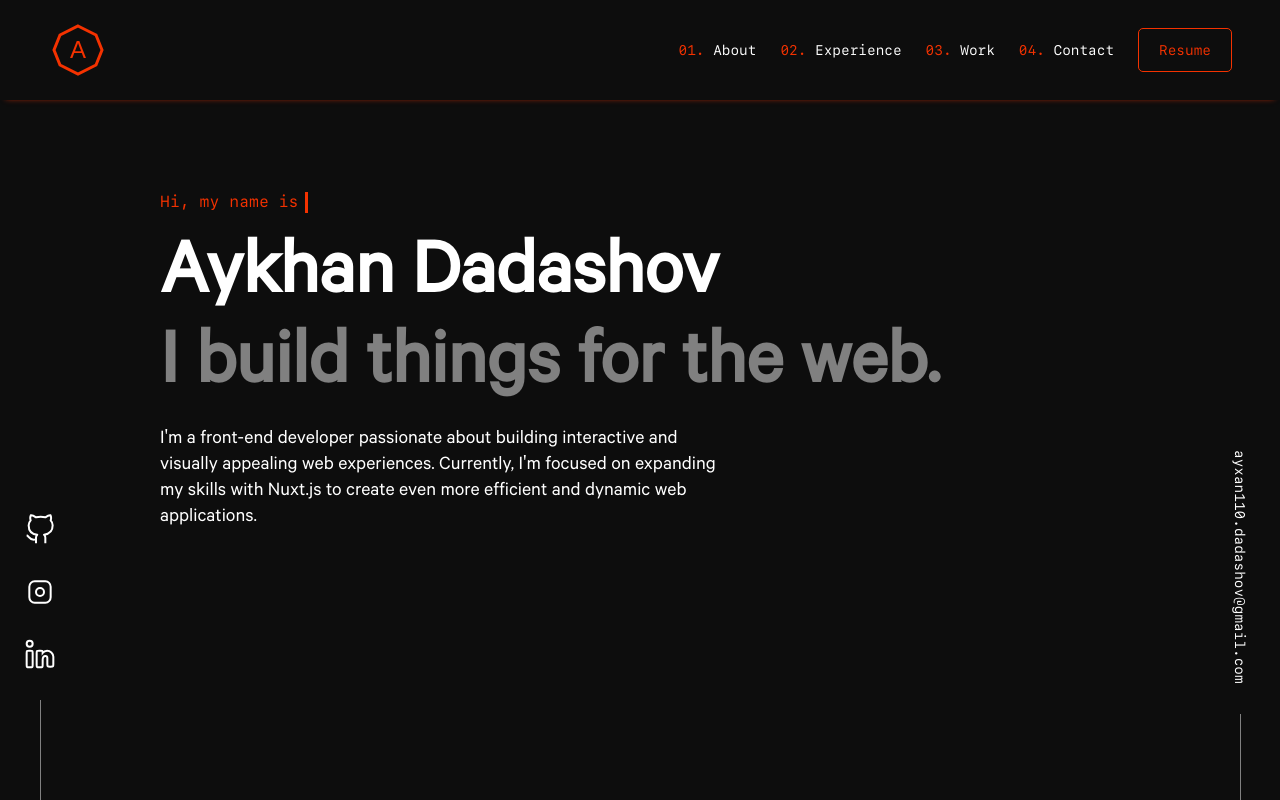
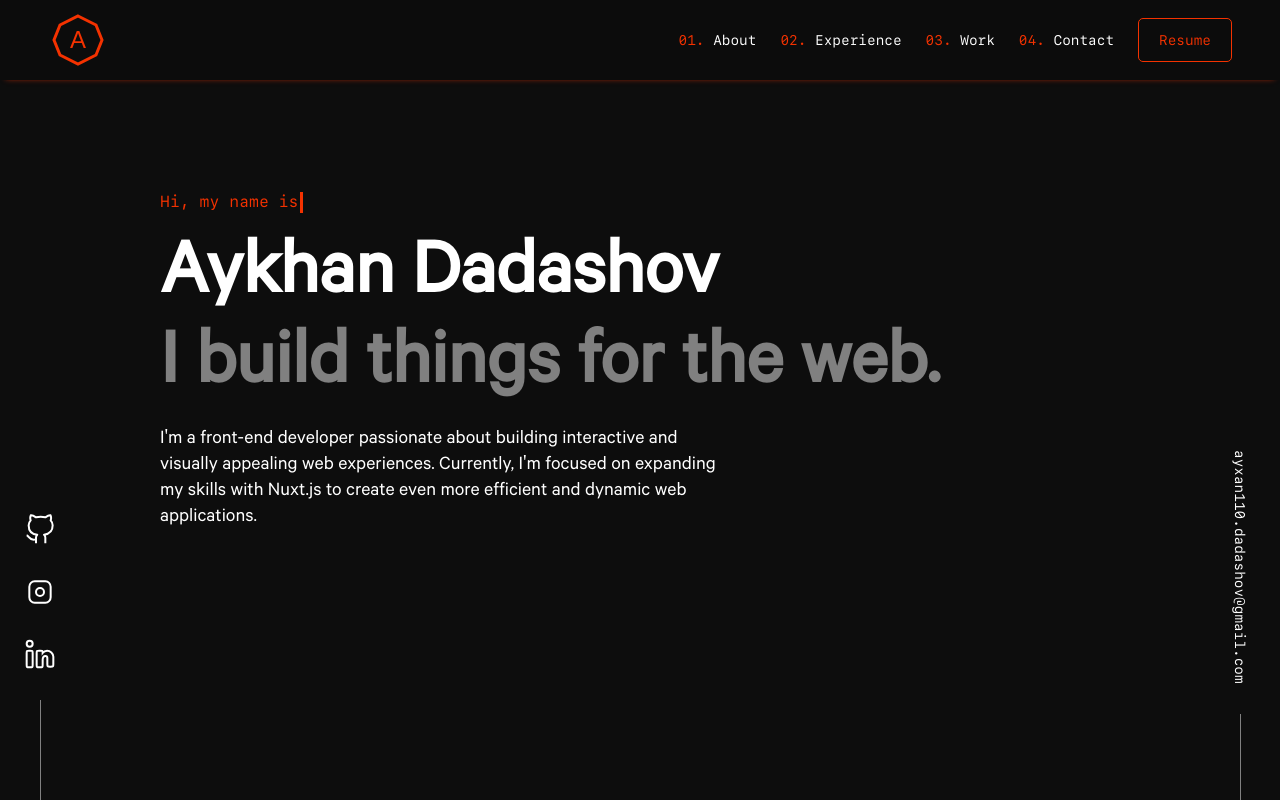
Before and after one commit to Ayxan1110/Portfolio, a Nuxt app: page / in a window 1280 px wide. Shown: the top 800 px of the page. Built offline with nearby package versions, Linux system fonts and the light colour scheme.

Commit message:
favicon changed

```diff
--- a/components/Contact.vue
+++ b/components/Contact.vue
@@ -4,7 +4,7 @@
         <h2>Get In Touch</h2>
         <p>I'm looking for opportunities and job offers, so feel free to reach out! My inbox is always open, and I’ll do my best to respond</p>
         <div class="flex justify-center">
-            <a class="mail" href="#">Say Hello</a>
+            <a class="mail" target="_blank" href="mailto:ayxan110.dadashov@gmail.com">Say Hello</a>
         </div>
         <div class="social-div">
             <ul>
--- a/components/Headerr.vue
+++ b/components/Headerr.vue
@@ -30,7 +30,7 @@ onUnmounted(() => {
 
 
 <template>
-  <nav :class="['header-nav', { 'fade-out': !isVisible }]">
+  <nav :class="['header-nav backdrop-blur', { 'fade-out': !isVisible }]">
     <div class="header-nav-content flex justify-between items-center">
       <div class="header-logo">
         <Logo />
@@ -84,11 +84,11 @@ onUnmounted(() => {
 .header-nav {
   position: fixed;
   width: 100%;
-  height: 100px;
+  height: 80px;
   top: 0;
   z-index: 100;
   transition: all 0.25s cubic-bezier(0.645, 0.045, 0.355, 1);
-  background-color: var(--bg-dark);
+  background-color: #0d0d0df0;
   box-shadow: 0 4px 6px -6px var(--color);
 }
 
@@ -98,7 +98,7 @@ onUnmounted(() => {
 }
 
 .header-nav-content {
-  padding: 20px 48px;
+  padding: 10px 48px;
   display: flex;
   justify-content: space-between;
   align-items: center;
--- a/components/Introduction.vue
+++ b/components/Introduction.vue
@@ -13,8 +13,8 @@
 .asas{
     font-family: "SF Mono";
     color: var(--color);
-    width: 15ch;
-    animation: typing 2s steps(22), blink .5s step-end infinite alternate;
+    width: 14.5ch;
+    animation: typing 2s steps(18), blink .5s step-end infinite alternate;
     white-space: nowrap;
     overflow: hidden;
     border-right: 3px solid;
--- a/nuxt.config.ts
+++ b/nuxt.config.ts
@@ -18,7 +18,7 @@ export default defineNuxtConfig({
       viewport: 'width=device-width, initial-scale=1',
       title: 'Aykhan Dadashov',
       meta: [
-        { name: 'description', content: 'Global description for my site.' }
+        { name: 'description', content: 'Portflio website of Aykhan Dadashov' }
       ],
     },
   }
```
Also changed, not shown: 1 other file (tests, documents, lock files or other folders).
